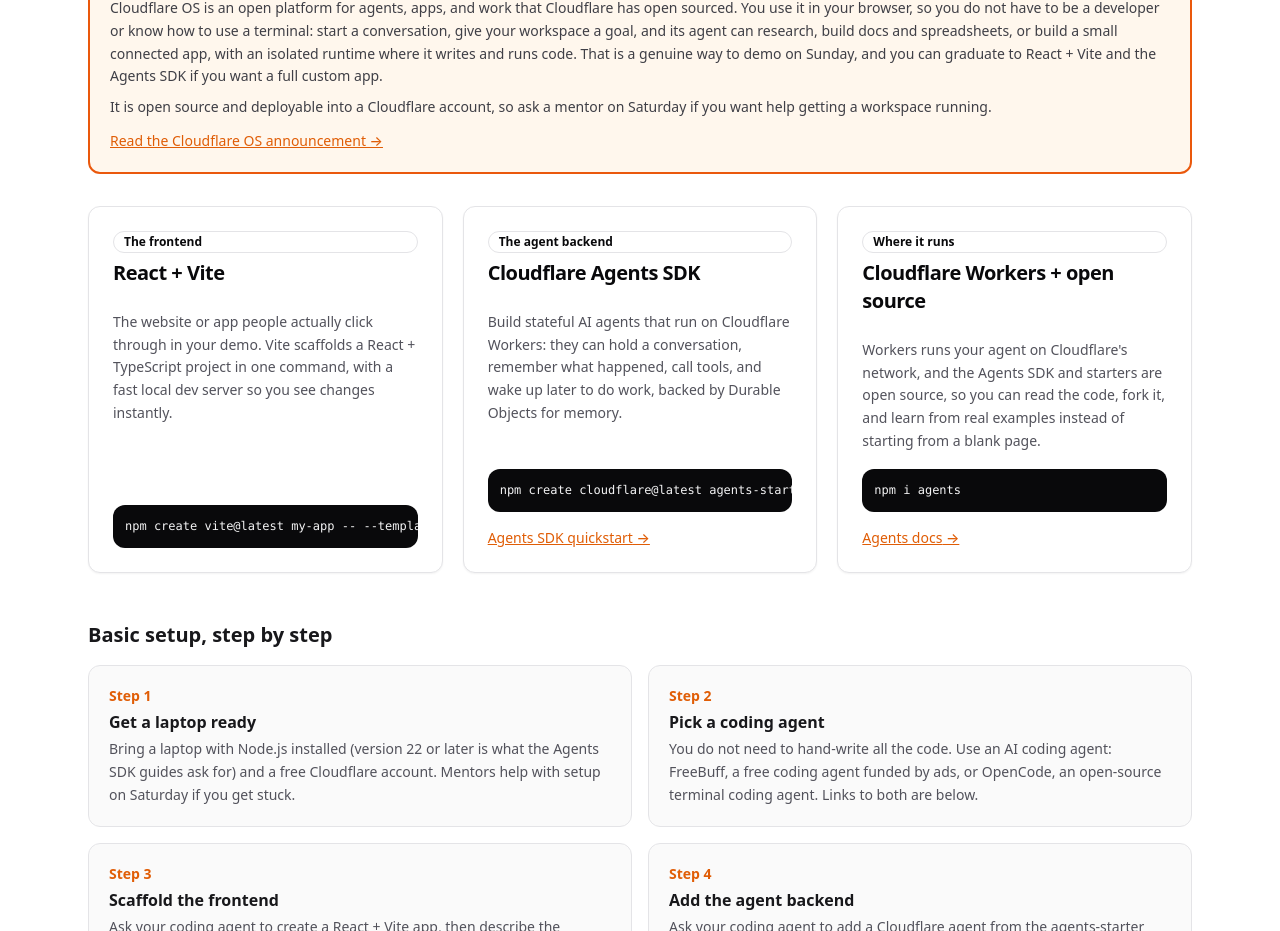
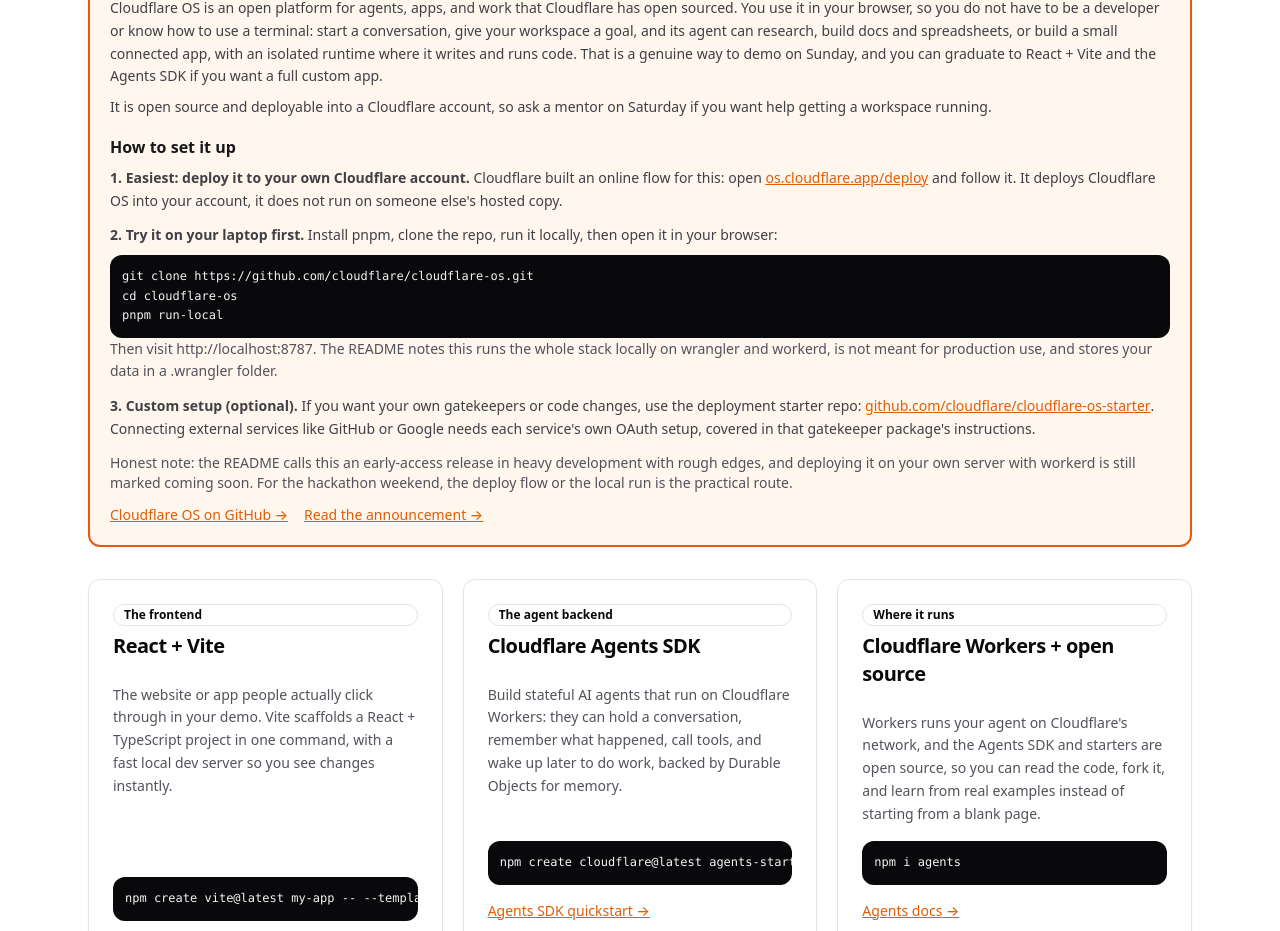
Before and after one commit to karanbalaji/gtm-chennai-hackathon, a React (Vite) app: page / in a window 1280 px wide. Shown: the part 2698-3629 px from the top of the page. Built offline with nearby package versions, Linux system fonts and the light colour scheme.

Commit message:
Add Cloudflare OS setup steps from GitHub README to Tech Stack section

```diff
--- a/src/App.tsx
+++ b/src/App.tsx
@@ -160,9 +160,46 @@
               It is open source and deployable into a Cloudflare account, so ask a mentor on Saturday if you want help
               getting a workspace running.
             </p>
-            <a className="mt-3 inline-block text-sm font-medium text-primary underline" href="https://blog.cloudflare.com/cloudflare-os/" target="_blank" rel="noreferrer">
-              Read the Cloudflare OS announcement →
-            </a>
+            <h4 className="mt-4 font-semibold">How to set it up</h4>
+            <ol className="mt-2 space-y-3 text-sm leading-relaxed text-zinc-700">
+              <li>
+                <strong>1. Easiest: deploy it to your own Cloudflare account.</strong> Cloudflare built an online flow
+                for this: open{" "}
+                <a className="font-medium text-primary underline" href="https://os.cloudflare.app/deploy" target="_blank" rel="noreferrer">
+                  os.cloudflare.app/deploy
+                </a>{" "}
+                and follow it. It deploys Cloudflare OS into your account, it does not run on someone else's hosted copy.
+              </li>
+              <li>
+                <strong>2. Try it on your laptop first.</strong> Install pnpm, clone the repo, run it locally, then open
+                it in your browser:
+                <pre className="mt-2 overflow-x-auto rounded-lg bg-zinc-950 p-3 text-xs leading-relaxed text-zinc-100">{`git clone https://github.com/cloudflare/cloudflare-os.git
+cd cloudflare-os
+pnpm run-local`}</pre>
+                <span className="text-zinc-600">Then visit http://localhost:8787. The README notes this runs the whole stack locally on wrangler and workerd, is not meant for production use, and stores your data in a .wrangler folder.</span>
+              </li>
+              <li>
+                <strong>3. Custom setup (optional).</strong> If you want your own gatekeepers or code changes, use the
+                deployment starter repo:{" "}
+                <a className="font-medium text-primary underline" href="https://github.com/cloudflare/cloudflare-os-starter" target="_blank" rel="noreferrer">
+                  github.com/cloudflare/cloudflare-os-starter
+                </a>
+                . Connecting external services like GitHub or Google needs each service's own OAuth setup, covered in that gatekeeper package's instructions.
+              </li>
+            </ol>
+            <p className="mt-3 text-sm text-zinc-600">
+              Honest note: the README calls this an early-access release in heavy development with rough edges, and
+              deploying it on your own server with workerd is still marked coming soon. For the hackathon weekend, the
+              deploy flow or the local run is the practical route.
+            </p>
+            <div className="mt-3 flex flex-wrap gap-4">
+              <a className="text-sm font-medium text-primary underline" href="https://github.com/cloudflare/cloudflare-os" target="_blank" rel="noreferrer">
+                Cloudflare OS on GitHub →
+              </a>
+              <a className="text-sm font-medium text-primary underline" href="https://blog.cloudflare.com/cloudflare-os/" target="_blank" rel="noreferrer">
+                Read the announcement →
+              </a>
+            </div>
           </div>
 
           <div className="mt-8 grid gap-5 md:grid-cols-3">
```
